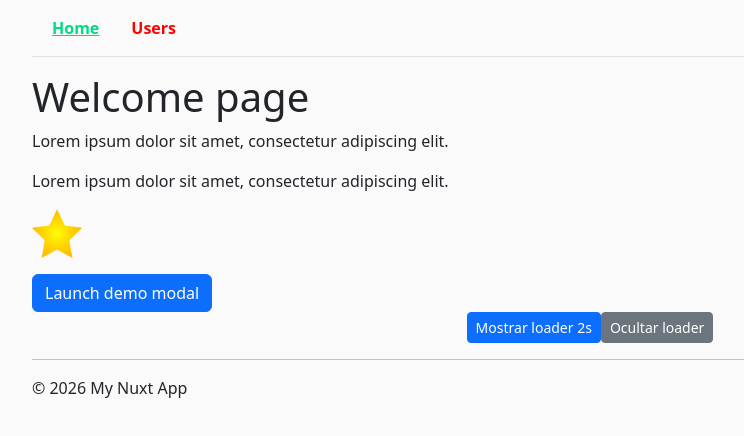
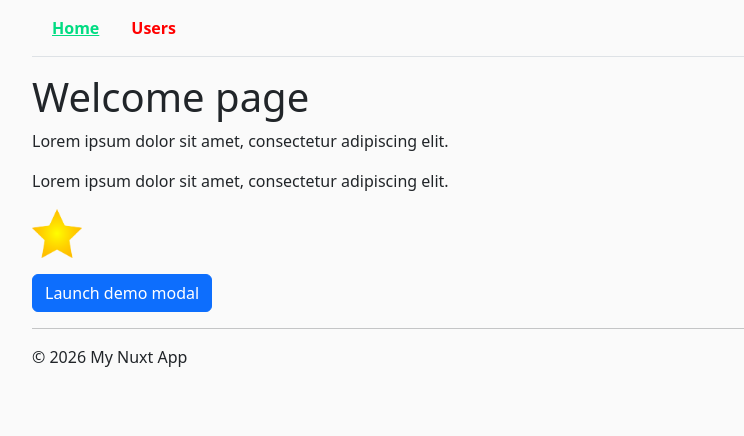
Before and after one commit to argenisosorio/hello-world-nuxt, a Nuxt app: page / in a window 1280 px wide. Shown: the top 436 px of the page, without its empty margins (50-794 px from the left). Built offline with nearby package versions, Linux system fonts and the light colour scheme.

Commit message:
Update pages

```diff
--- a/app/app.vue
+++ b/app/app.vue
@@ -11,8 +11,10 @@
 </template>
 
 <script setup>
-// Estado global para controlar la visibilidad del loader
-const loader = useState('loader', () => false)
+/* Estado global para controlar la visibilidad del loader
+ * Inicialmente el loader está visible
+*/
+const loader = useState('loader', () => true)
 </script>
 
 <style>
--- a/app/pages/index.vue
+++ b/app/pages/index.vue
@@ -36,11 +36,6 @@
         </div>
       </div>
     </div>
-
-    <div style="text-align:center; margin-bottom:12px;">
-      <button class="btn btn-sm btn-primary" @click="showLoader">Mostrar loader 2s</button>
-      <button class="btn btn-sm btn-secondary" @click="hideLoader">Ocultar loader</button>
-    </div>
   </div>
 </template>
 
@@ -52,11 +47,8 @@ useHead({
 // Estado global para controlar la visibilidad del loader
 const loader = useState('loader')
 
-function showLoader() {
-  loader.value = true
-}
-
-function hideLoader() {
+setTimeout(function() {
+  // Ocultamos el loader después de 3 segundos
   loader.value = false
-}
+}, 3000);
 </script>
```
